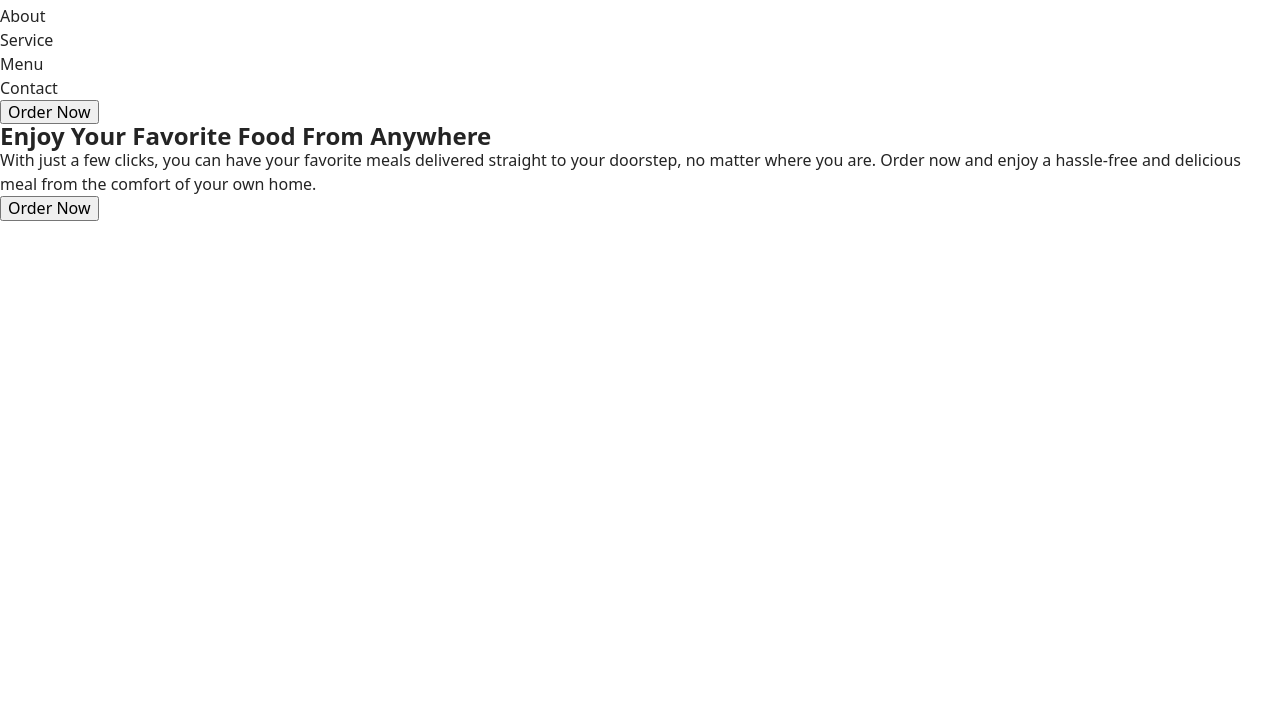
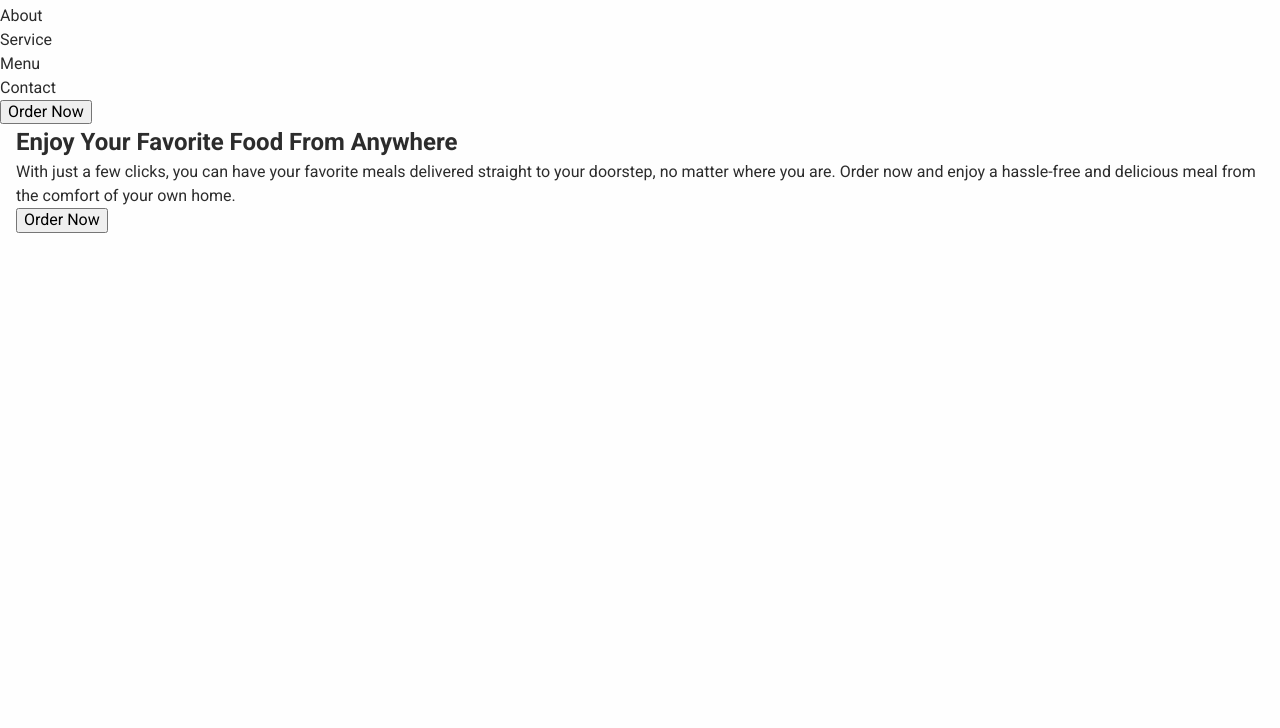
Before and after one commit to Uxooss/foodsta-vite-project, a website built with Vite: page src/index.html in a window 1280 px wide. Shown: the part 72-800 px from the top of the page. Built offline with nearby package versions, Linux system fonts and the light colour scheme.

Commit message:
Update styles.css

```diff
--- a/src/css/styles.css
+++ b/src/css/styles.css
@@ -5,6 +5,8 @@
   |============================
 */
 @import url('./reset.css');
+@import url('./base.css');
+@import url('./variables.css');
 @import url('./header.css');
 @import url('./hero.css');
 @import url('./offerings.css');
@@ -12,19 +14,3 @@
 @import url('./customers.css');
 @import url('./subscribe.css');
 @import url('./footer.css');
-
-:root {
-  font-family: Inter, Avenir, Helvetica, Arial, sans-serif;
-  font-size: 16px;
-  line-height: 24px;
-  font-weight: 400;
-
-  color: #242424;
-  background-color: rgba(255, 255, 255, 0.87);
-
-  font-synthesis: none;
-  text-rendering: optimizeLegibility;
-  -webkit-font-smoothing: antialiased;
-  -moz-osx-font-smoothing: grayscale;
-  -webkit-text-size-adjust: 100%;
-}
```
